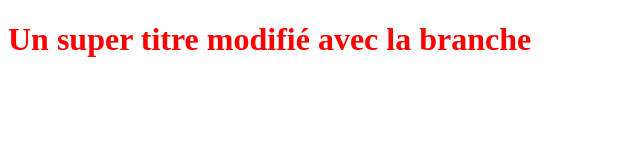
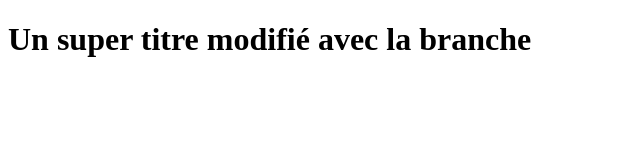
Before and after one commit to nmbodji/OpenclassroomsProject, a plain HTML site: page index.html in a window 1280 px wide. Shown: the whole page, without its empty margins (0-640 px from the left). Drawn offline with Linux system fonts and the light colour scheme.

Commit message:
Changement couleur

```diff
--- a/styles.css
+++ b/styles.css
@@ -1,3 +1,3 @@
 h1 {
-   color: red;
+   color: jaune;
 }
```
